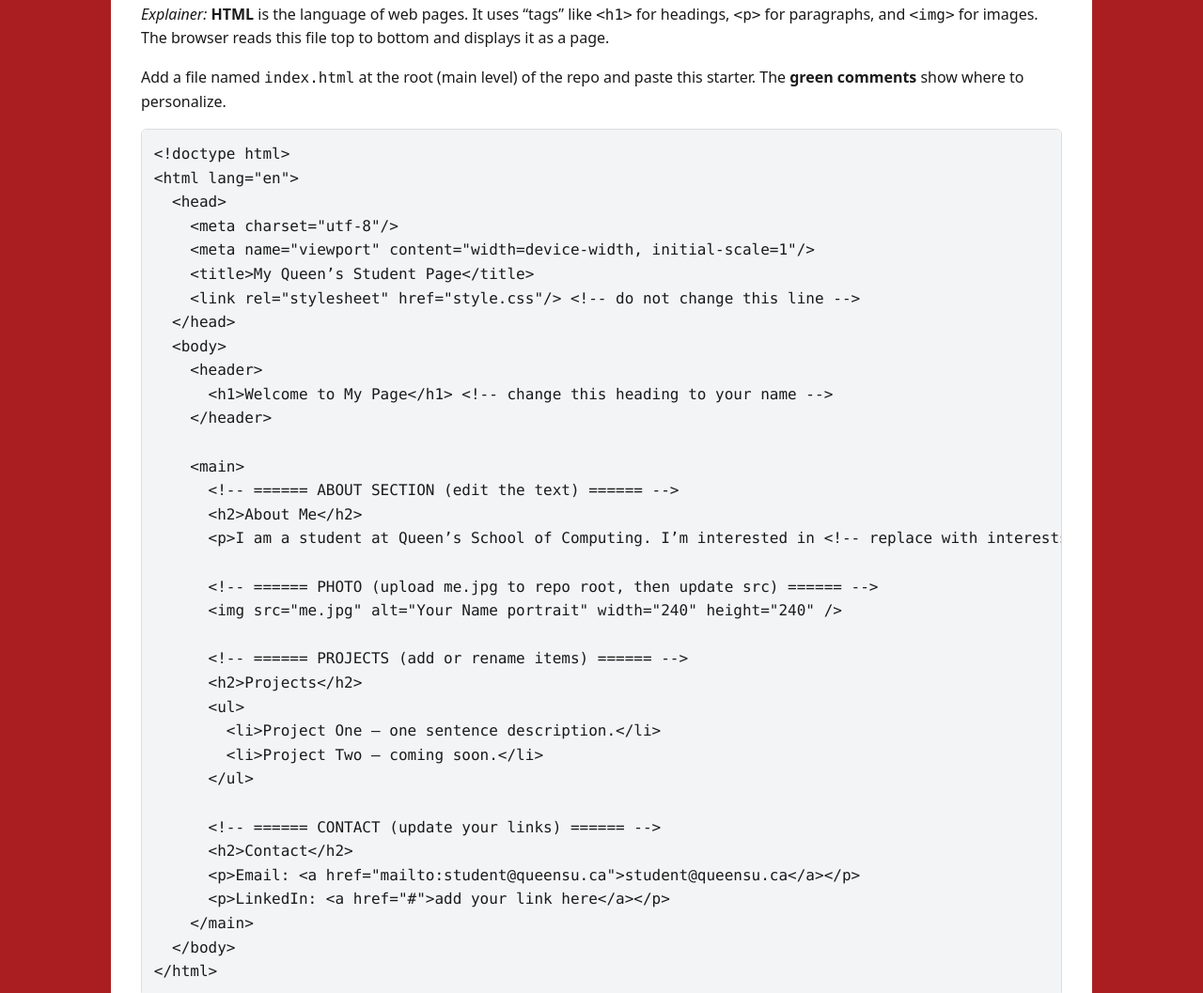
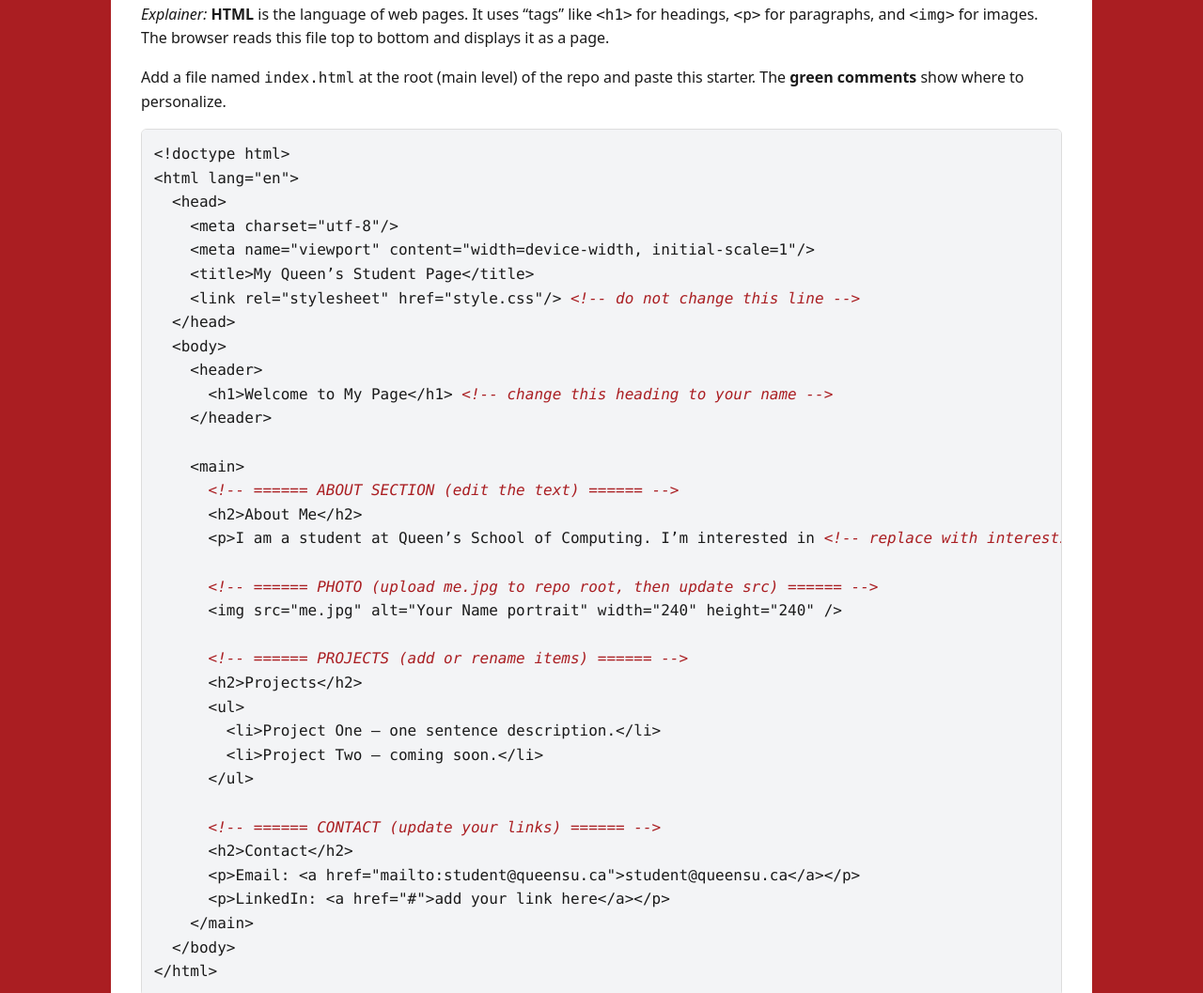
Before and after one commit to RuslanKain/queens-student-page, a plain HTML site: page index.html in a window 1280 px wide. Shown: the part 1503-2560 px from the top of the page at 94% size. Drawn offline with Linux system fonts and the light colour scheme.

Commit message:
Add script for styling HTML comments
Added a script to style HTML comments in code blocks.

```diff
--- a/index.html
+++ b/index.html
@@ -358,5 +358,18 @@ assignees: ''
     <footer>
       © Queen’s University — Student Page Tutorial. Built with GitHub Pages.
     </footer>
+
+    <script>
+      (function () {
+        document.querySelectorAll('pre > code').forEach(code => {
+          // Wrap encoded HTML comments like &lt;!-- ... --&gt; with a span for styling
+          code.innerHTML = code.innerHTML.replace(
+            /&lt;!--([\s\S]*?)--&gt;/g,
+            '<span class="hl-comment">&lt;!--$1--&gt;</span>'
+          );
+        });
+      })();
+    </script>
+
   </body>
 </html>
```
